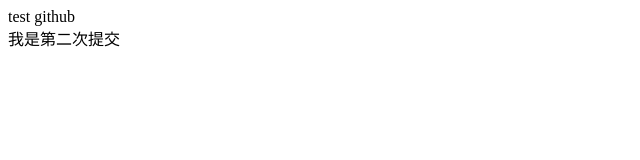
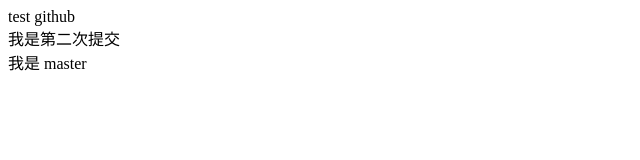
Before and after one commit to wattys/test1, a plain HTML site: page index.html in a window 1280 px wide. Shown: the whole page, without its empty margins (0-640 px from the left). Drawn offline with Linux system fonts and the light colour scheme.

Commit message:
master change

```diff
--- a/index.html
+++ b/index.html
@@ -7,5 +7,6 @@
 	<body>
 		<div>test github</div>
 		<div>我是第二次提交<div>
+		<div>我是 master</div>
 	</body>
 </html>
```
